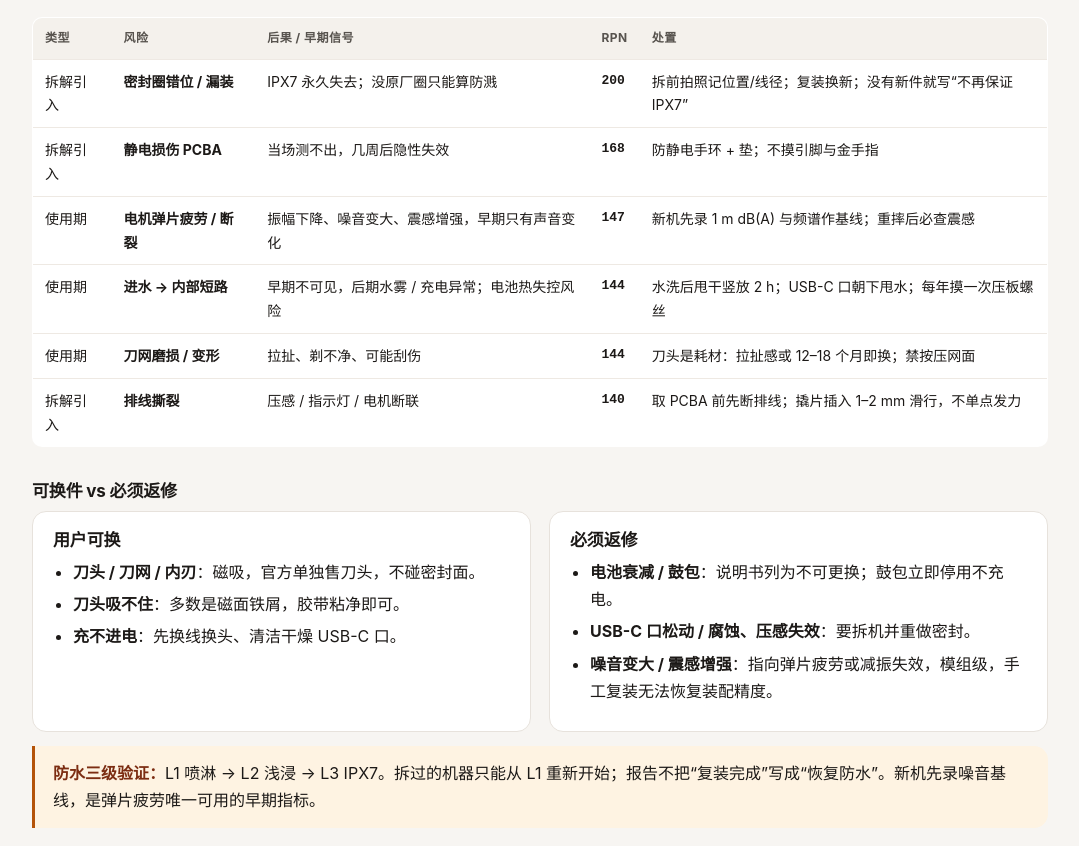
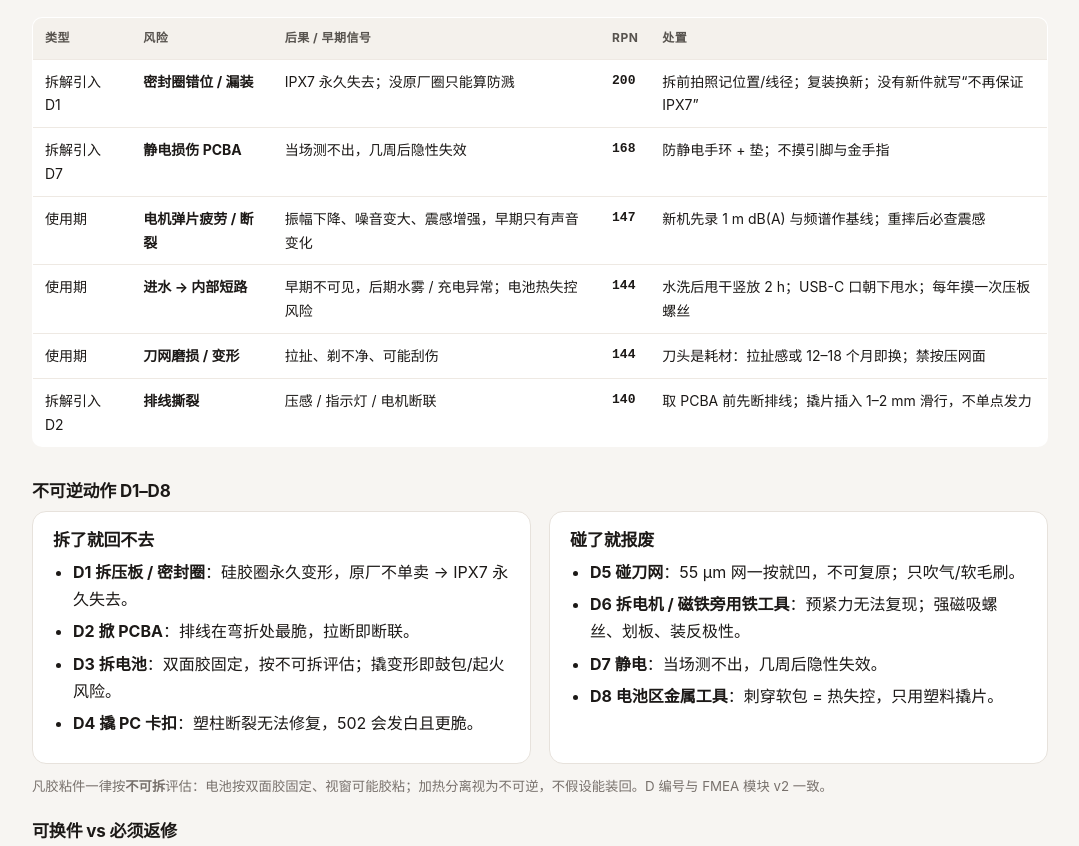
Before and after one commit to keylliucong/laifen-p3-teardown-report, a plain HTML site: page index.html in a window 1280 px wide. Shown: the part 7246-8092 px from the top of the page, without its empty margins (100-1179 px from the left). Drawn offline with Linux system fonts and the light colour scheme.

Commit message:
FMEA 采用 D1–D8 编号：补不可逆动作清单与胶粘最坏假设

```diff
--- a/index.html
+++ b/index.html
@@ -559,15 +559,38 @@
   <table>
     <thead><tr><th>类型</th><th>风险</th><th>后果 / 早期信号</th><th>RPN</th><th>处置</th></tr></thead>
     <tbody>
-      <tr><td>拆解引入</td><td><b>密封圈错位 / 漏装</b></td><td>IPX7 永久失去；没原厂圈只能算防溅</td><td class="num"><b>200</b></td><td>拆前拍照记位置/线径；复装换新；没有新件就写“不再保证 IPX7”</td></tr>
-      <tr><td>拆解引入</td><td><b>静电损伤 PCBA</b></td><td>当场测不出，几周后隐性失效</td><td class="num"><b>168</b></td><td>防静电手环 + 垫；不摸引脚与金手指</td></tr>
+      <tr><td>拆解引入 D1</td><td><b>密封圈错位 / 漏装</b></td><td>IPX7 永久失去；没原厂圈只能算防溅</td><td class="num"><b>200</b></td><td>拆前拍照记位置/线径；复装换新；没有新件就写“不再保证 IPX7”</td></tr>
+      <tr><td>拆解引入 D7</td><td><b>静电损伤 PCBA</b></td><td>当场测不出，几周后隐性失效</td><td class="num"><b>168</b></td><td>防静电手环 + 垫；不摸引脚与金手指</td></tr>
       <tr><td>使用期</td><td><b>电机弹片疲劳 / 断裂</b></td><td>振幅下降、噪音变大、震感增强，早期只有声音变化</td><td class="num"><b>147</b></td><td>新机先录 1 m dB(A) 与频谱作基线；重摔后必查震感</td></tr>
       <tr><td>使用期</td><td><b>进水 → 内部短路</b></td><td>早期不可见，后期水雾 / 充电异常；电池热失控风险</td><td class="num"><b>144</b></td><td>水洗后甩干竖放 2 h；USB-C 口朝下甩水；每年摸一次压板螺丝</td></tr>
       <tr><td>使用期</td><td><b>刀网磨损 / 变形</b></td><td>拉扯、剃不净、可能刮伤</td><td class="num"><b>144</b></td><td>刀头是耗材：拉扯感或 12–18 个月即换；禁按压网面</td></tr>
-      <tr><td>拆解引入</td><td><b>排线撕裂</b></td><td>压感 / 指示灯 / 电机断联</td><td class="num"><b>140</b></td><td>取 PCBA 前先断排线；撬片插入 1–2 mm 滑行，不单点发力</td></tr>
+      <tr><td>拆解引入 D2</td><td><b>排线撕裂</b></td><td>压感 / 指示灯 / 电机断联</td><td class="num"><b>140</b></td><td>取 PCBA 前先断排线；撬片插入 1–2 mm 滑行，不单点发力</td></tr>
     </tbody>
   </table>
   </div>
+
+  <h3>不可逆动作 D1–D8</h3>
+  <div class="grid2">
+    <div class="card">
+      <h3>拆了就回不去</h3>
+      <ul class="tight">
+        <li><b>D1 拆压板 / 密封圈</b>：硅胶圈永久变形，原厂不单卖 → IPX7 永久失去。</li>
+        <li><b>D2 掀 PCBA</b>：排线在弯折处最脆，拉断即断联。</li>
+        <li><b>D3 拆电池</b>：双面胶固定，按不可拆评估；撬变形即鼓包/起火风险。</li>
+        <li><b>D4 撬 PC 卡扣</b>：塑柱断裂无法修复，502 会发白且更脆。</li>
+      </ul>
+    </div>
+    <div class="card">
+      <h3>碰了就报废</h3>
+      <ul class="tight">
+        <li><b>D5 碰刀网</b>：55 µm 网一按就凹，不可复原；只吹气/软毛刷。</li>
+        <li><b>D6 拆电机 / 磁铁旁用铁工具</b>：预紧力无法复现；强磁吸螺丝、划板、装反极性。</li>
+        <li><b>D7 静电</b>：当场测不出，几周后隐性失效。</li>
+        <li><b>D8 电池区金属工具</b>：刺穿软包 = 热失控，只用塑料撬片。</li>
+      </ul>
+    </div>
+  </div>
+  <p><small>凡胶粘件一律按<b>不可拆</b>评估：电池按双面胶固定、视窗可能胶粘；加热分离视为不可逆，不假设能装回。D 编号与 FMEA 模块 v2 一致。</small></p>
 
   <h3>可换件 vs 必须返修</h3>
   <div class="grid2">
```
Also changed, not shown: data/fmea.csv (+7 -7 lines).
